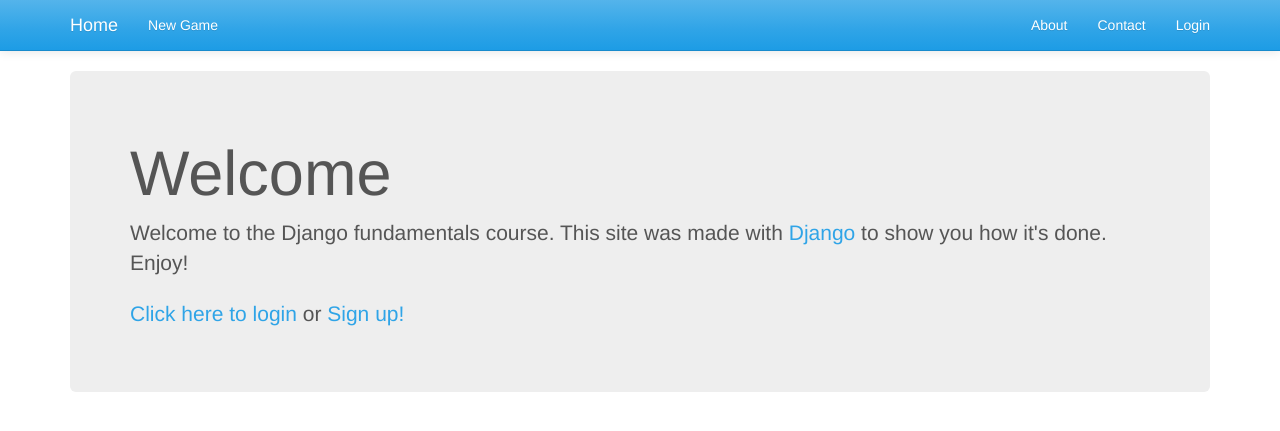
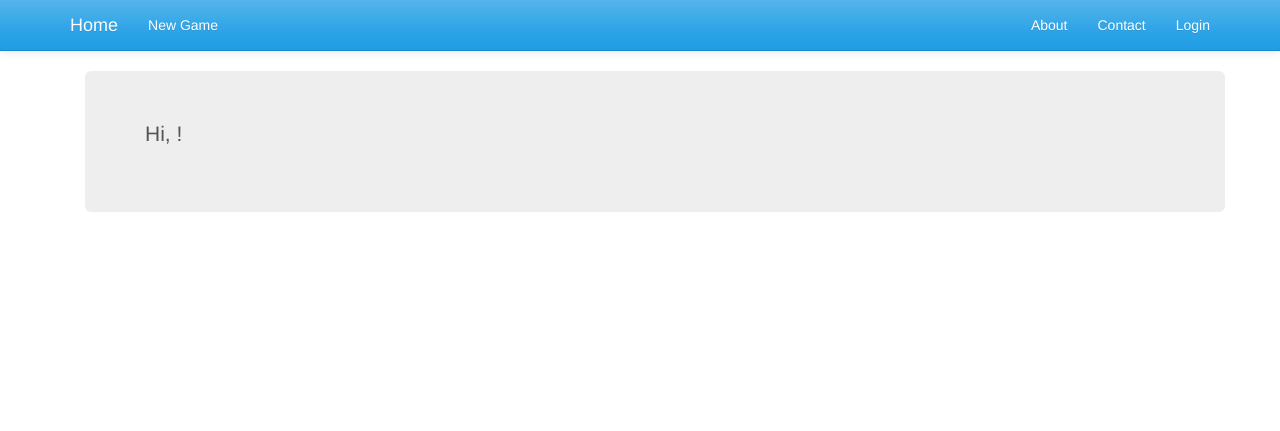
Before and after one commit to tzdjango/exercise, a Django app: page /user/home in a window 1280 px wide. Shown: the top 431 px of the page. Run offline with Django 3.2, Linux system fonts and the light colour scheme; some libraries are stand-ins or nearby versions.

Commit message:
Add a general base.html and extended the template inside both main app's home.html and user's app home.html

```diff
--- /dev/null
+++ b/boardgames/templates/base.html
@@ -0,0 +1,63 @@
+{% load staticfiles %}
+
+
+<!DOCTYPE html>
+<!--[if lt IE 7]>      <html class="no-js lt-ie9 lt-ie8 lt-ie7"> <![endif]-->
+<!--[if IE 7]>         <html class="no-js lt-ie9 lt-ie8"> <![endif]-->
+<!--[if IE 8]>         <html class="no-js lt-ie9"> <![endif]-->
+<!--[if gt IE 8]><!--> <html class="no-js"> <!--<![endif]-->
+    <head>
+        <meta charset="utf-8">
+        <meta http-equiv="X-UA-Compatible" content="IE=edge,chrome=1">
+        <title>{% block title %}Boardgames Demo application{% endblock title %}</title>
+        <meta name="description" content="">
+        <meta name="viewport" content="width=device-width">
+
+        {% block styling %}
+            {# Load Twitter Bootstrap http://getbootstrap.com/ #}
+            {# With Amelia theme from http://bootswatch.com/amelia/ #}
+            <link rel="stylesheet" href="{% static 'bootstrap/css/bootstrap.min.css' %}">
+        {% endblock styling %}
+
+    </head>
+    <body>
+        <!--[if lt IE 7]>
+            <p class="chromeframe">You are using an <strong>outdated</strong> browser. Please <a href="http://browsehappy.com/">upgrade your browser</a> or <a href="http://www.google.com/chromeframe/?redirect=true">activate Google Chrome Frame</a> to improve your experience.</p>
+        <![endif]-->
+    <div class="navbar navbar-default navbar-static-top">
+      <div class="container">
+        <div class="navbar-header">
+
+              <a class="navbar-brand" href="#">Home</a>
+
+        </div>
+
+          <ul class="nav navbar-nav">
+            <li><a href="#">New Game</a></li>
+          </ul>
+
+          <ul class="nav navbar-nav navbar-right">
+
+            <li><a href="#">About</a></li>
+            <li><a href="#">Contact</a></li>
+	    {% if user.is_authenticated %}
+            	<li><a href="{% url 'boardgames_logout' %}">Logout</a></li>
+	    {% else %}
+            	<li><a href="{% url 'boardgames_login' %}">Login</a></li>
+	    {% endif %}
+          </ul>
+      </div>
+    </div>
+
+    <div class="container">
+	{% block content %}
+	{% endblock content %}
+    </div>
+
+    {% block javascript %}
+        <script src="{% static 'jquery-2.0.3.min.js' %}"></script>
+        <script src="{% static 'bootstrap/js/bootstrap.min.js' %}"></script>
+	<script src="js/vendor/modernizr-2.6.2-respond-1.1.0.min.js"></script>
+    {% endblock javascript %}
+    </body>
+</html>
--- a/boardgames/user/templates/user/home.html
+++ b/boardgames/user/templates/user/home.html
@@ -1,73 +1,9 @@
-{% load staticfiles %}
+{% extends "base.html" %}
 
-
-<!DOCTYPE html>
-<!--[if lt IE 7]>      <html class="no-js lt-ie9 lt-ie8 lt-ie7"> <![endif]-->
-<!--[if IE 7]>         <html class="no-js lt-ie9 lt-ie8"> <![endif]-->
-<!--[if IE 8]>         <html class="no-js lt-ie9"> <![endif]-->
-<!--[if gt IE 8]><!--> <html class="no-js"> <!--<![endif]-->
-    <head>
-        <meta charset="utf-8">
-        <meta http-equiv="X-UA-Compatible" content="IE=edge,chrome=1">
-        <title>{% block title %}Boardgames Demo application{% endblock title %}</title>
-        <meta name="description" content="">
-        <meta name="viewport" content="width=device-width">
-
-        {% block styling %}
-            {# Load Twitter Bootstrap http://getbootstrap.com/ #}
-            {# With Amelia theme from http://bootswatch.com/amelia/ #}
-            <link rel="stylesheet" href="{% static 'bootstrap/css/bootstrap.min.css' %}">
-        {% endblock styling %}
-
-    </head>
-    <body>
-        <!--[if lt IE 7]>
-            <p class="chromeframe">You are using an <strong>outdated</strong> browser. Please <a href="http://browsehappy.com/">upgrade your browser</a> or <a href="http://www.google.com/chromeframe/?redirect=true">activate Google Chrome Frame</a> to improve your experience.</p>
-        <![endif]-->
-    <div class="navbar navbar-default navbar-static-top">
-      <div class="container">
-        <div class="navbar-header">
-
-              <a class="navbar-brand" href="#">Home</a>
-
-        </div>
-
-          <ul class="nav navbar-nav">
-            <li><a href="#">New Game</a></li>
-          </ul>
-
-          <ul class="nav navbar-nav navbar-right">
-
-            <li><a href="#">About</a></li>
-            <li><a href="#">Contact</a></li>
-	    {% if user.is_authenticated %}
-            	<li><a href="{% url 'boardgames_logout' %}">Logout</a></li>
-	    {% else %}
-            	<li><a href="{% url 'boardgames_login' %}">Login</a></li>
-	    {% endif %}
-          </ul>
-      </div>
+{% block content %}
+    <div class="container">
+	<div class="jumbotron">
+		<p>Hi, {{ user.username }}! </p>
+    	</div>
     </div>
-
-    <div class="container">
-    <div class="jumbotron">
-	{% if user.is_authenticated %}
-		<p>Hi, {{ user.username }}! </p>
-	{% else %}
-        	<h1>Welcome</h1>
-        	<p>Welcome to the Django fundamentals course.
-        	This site was made with <a href="https://www.djangoproject.com/">Django</a> to show you how it's done. Enjoy!</p>
-        	<p style="margin-top: 1em">
-            		<a  href="{% url 'boardgames_login' %}">Click here to login</a> or <a  href="#">Sign up!</a>
-        	</p>
-	{% endif %}
-    </div>
-    </div>
-
-    {% block javascript %}
-        <script src="{% static 'jquery-2.0.3.min.js' %}"></script>
-        <script src="{% static 'bootstrap/js/bootstrap.min.js' %}"></script>
-	<script src="js/vendor/modernizr-2.6.2-respond-1.1.0.min.js"></script>
-    {% endblock javascript %}
-    </body>
-</html>
+{% endblock content %}
```
Also changed, not shown: boardgames/main/templates/main/home.html (+3 -62 lines), boardgames/db.sqlite3.
